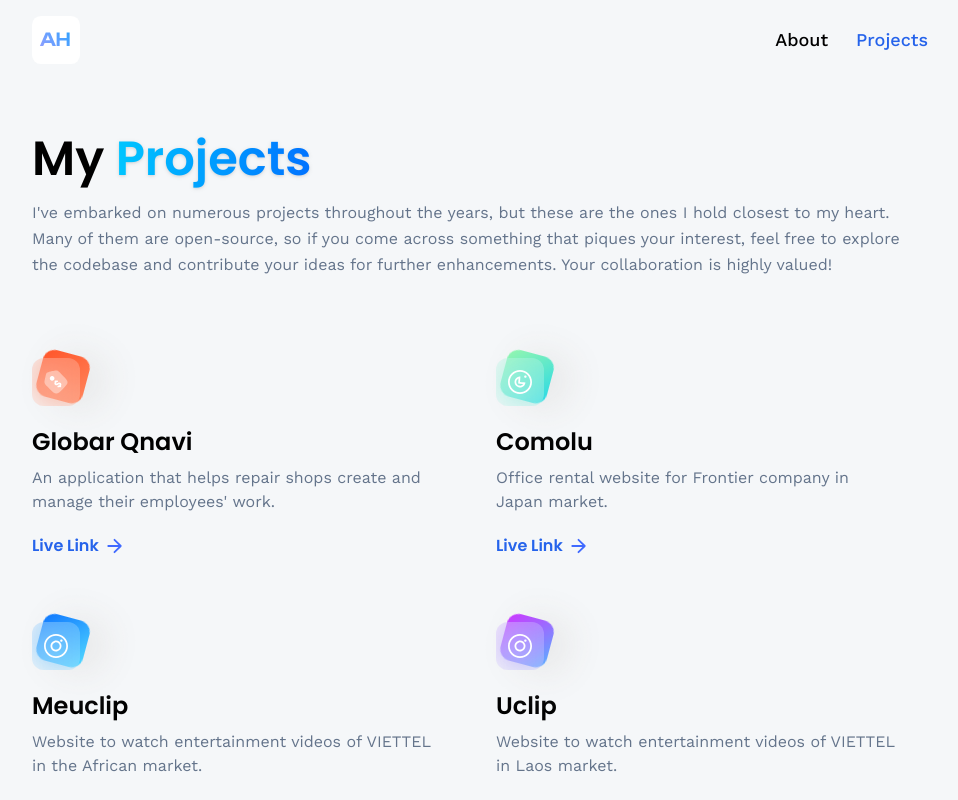
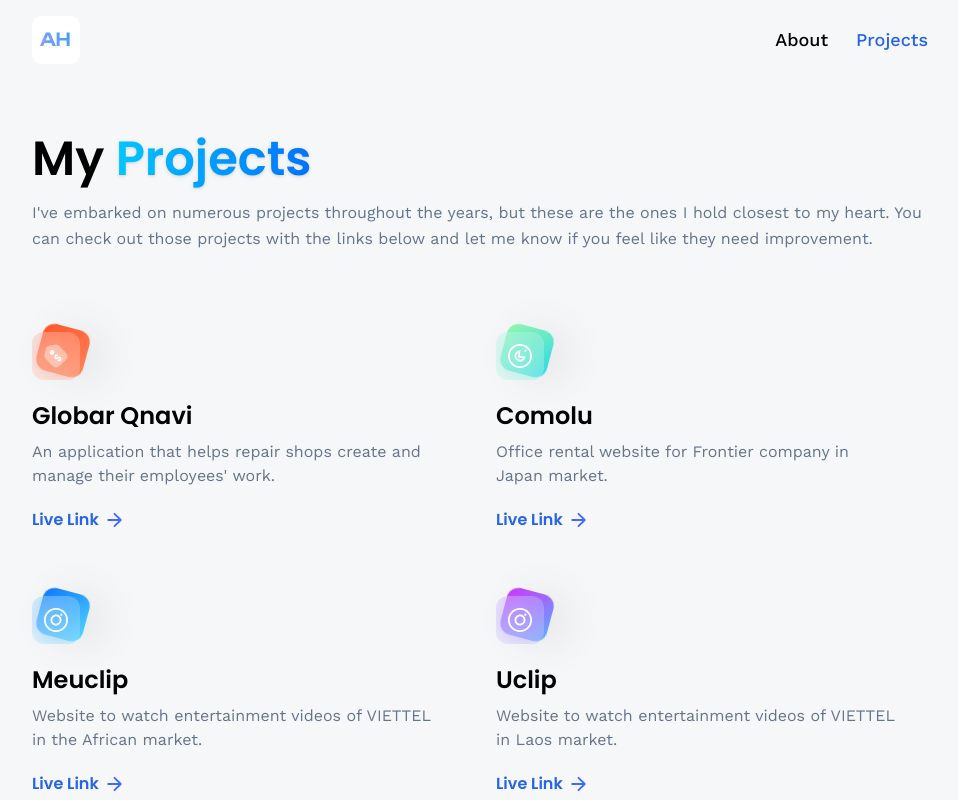
Before and after one commit to huyduc1602/hoanghuyduc, a React (Vite) app: page /projects in a window 1280 px wide. Shown: the top 800 px of the page, without its empty margins (160-1118 px from the left). Built offline with nearby package versions, Linux system fonts and the light colour scheme; no server answers.

Commit message:
Update description in Projects

```diff
--- a/src/pages/Projects.jsx
+++ b/src/pages/Projects.jsx
@@ -16,10 +16,7 @@
 
       <p className='text-slate-500 mt-2 leading-relaxed'>
         I've embarked on numerous projects throughout the years, but these are
-        the ones I hold closest to my heart. Many of them are open-source, so if
-        you come across something that piques your interest, feel free to
-        explore the codebase and contribute your ideas for further enhancements.
-        Your collaboration is highly valued!
+        the ones I hold closest to my heart. You can check out those projects with the links below and let me know if you feel like they need improvement.
       </p>
 
       <div className='flex flex-wrap my-20 gap-16'>
```
